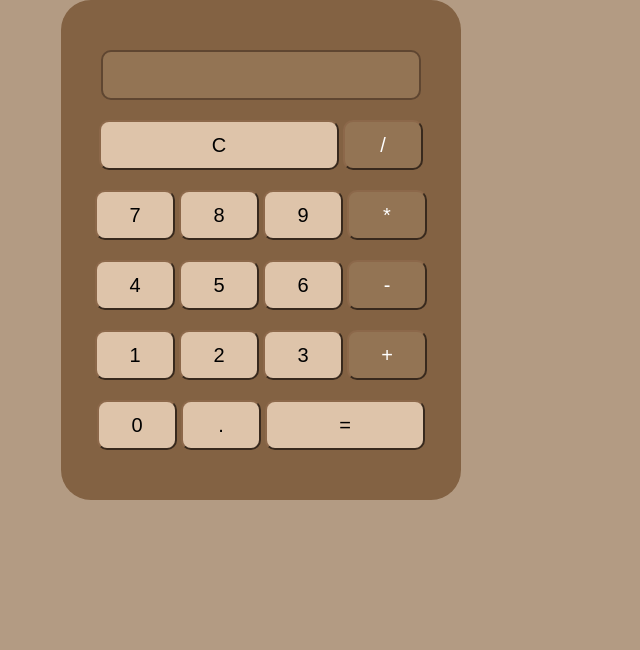
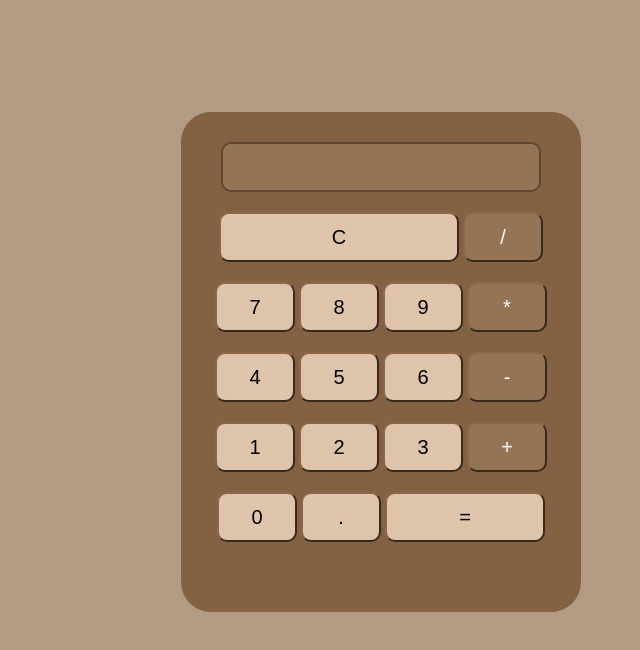
Before and after one commit to Maly-Livino/ProjetoCalculadora, a plain HTML site: page index.html in a window 1280 px wide. Shown: the whole page, without its empty margins (379-1019 px from the left). Drawn offline with Linux system fonts and the light colour scheme.

Commit message:
Update style.css

```diff
--- a/style.css
+++ b/style.css
@@ -8,10 +8,10 @@
  .calculadora{
      width: 400px;
      height: 500px;
-    margin: 0 auto;
+     margin: 14vh  70vh;
      text-align: center;
      background-color:#836243;
-    padding-top:50px;
+     padding-top:30px;
      border-radius: 30px;
  }
 
```
Lines whose indentation alone changed are shown as unchanged.
